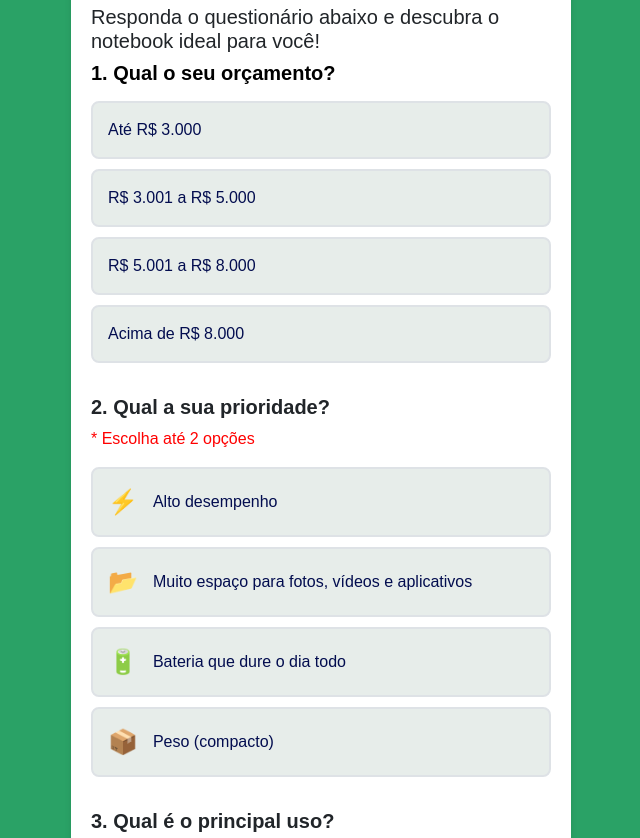
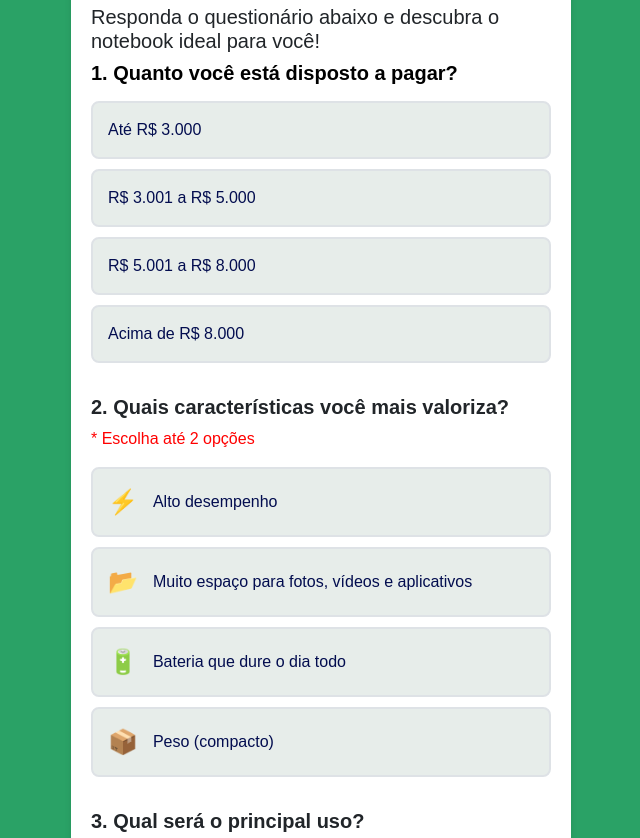
Before and after one commit to leticteixeira/leticteixeira.github.io, a plain HTML site: page index.html in a window 1280 px wide. Shown: the part 101-939 px from the top of the page, without its empty margins (319-959 px from the left). Drawn offline with nearby package versions, Linux system fonts and the light colour scheme.

Commit message:
Update index.html

```diff
--- a/index.html
+++ b/index.html
@@ -107,7 +107,7 @@ h3 {
         <h5>Responda o questionário abaixo e descubra o notebook ideal para você!</h5>
         <form id="recommendationForm">
             <div class="question">
-                <label for="price" class="form-label"><h5 style="color: black;"><strong>1. Qual o seu orçamento?</strong></h5></label>
+                <label for="price" class="form-label"><h5 style="color: black;"><strong>1. Quanto você está disposto a pagar?</strong></h5></label>
                 <div class="option">
                     <p>Até R$ 3.000</p>
                 </div>
@@ -123,7 +123,7 @@ h3 {
             </div>
 
             <div class="question">
-                <h5><strong>2. Qual a sua prioridade?</strong></h5>
+                <h5><strong>2. Quais características você mais valoriza?</strong></h5>
                 <p style="color: red;">* Escolha até 2 opções</p>
                 <div class="option">
                     <span class="option-icon">⚡</span>
@@ -144,7 +144,7 @@ h3 {
             </div>
 
             <div class="question">
-                <h5><strong>3. Qual é o principal uso?</strong></h5>
+                <h5><strong>3. Qual será o principal uso?</strong></h5>
                 <p style="color: red;">* Escolha até 2 opções</p>
                 <div class="option">
                     <span class="option-icon">🎮</span>
```
